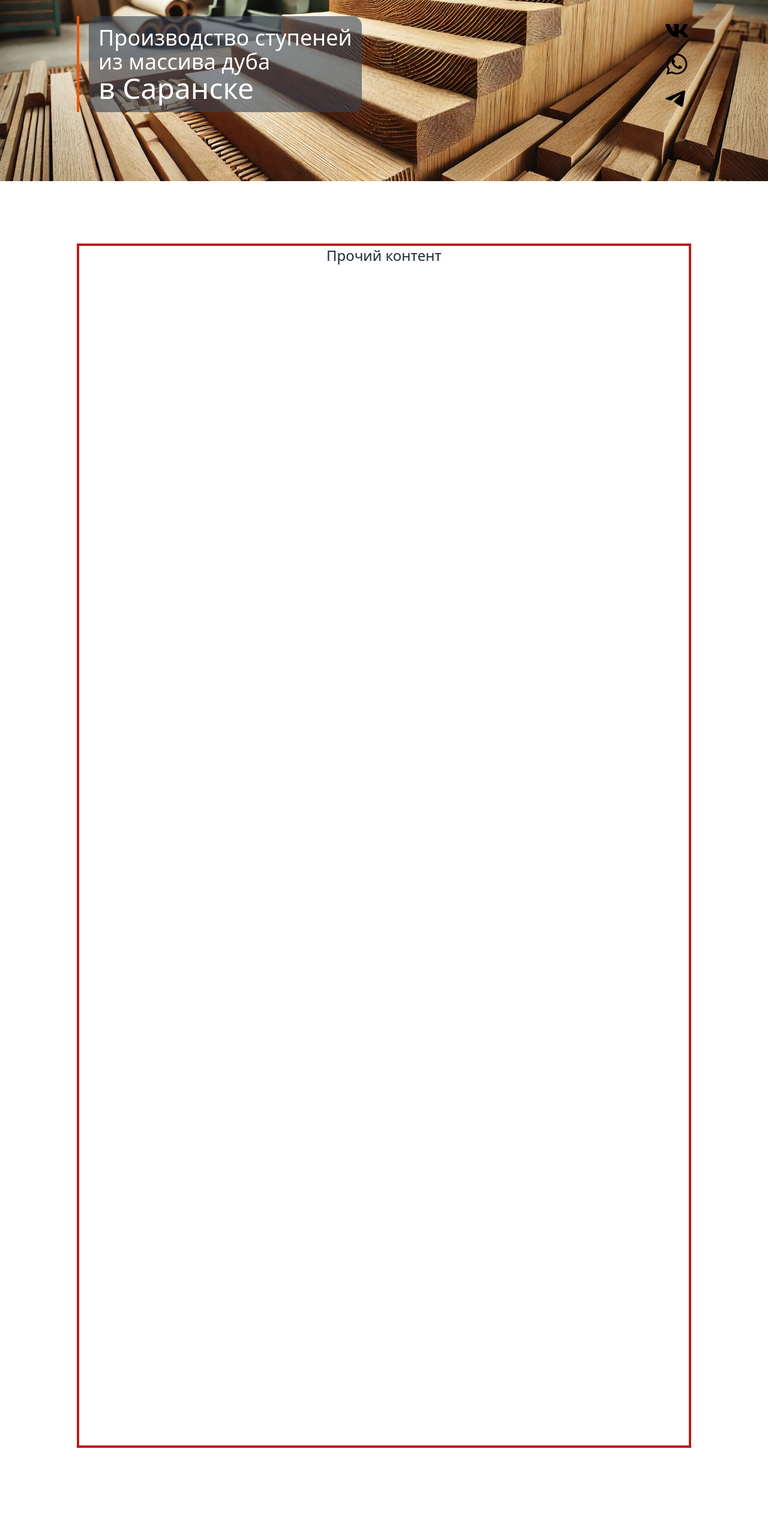
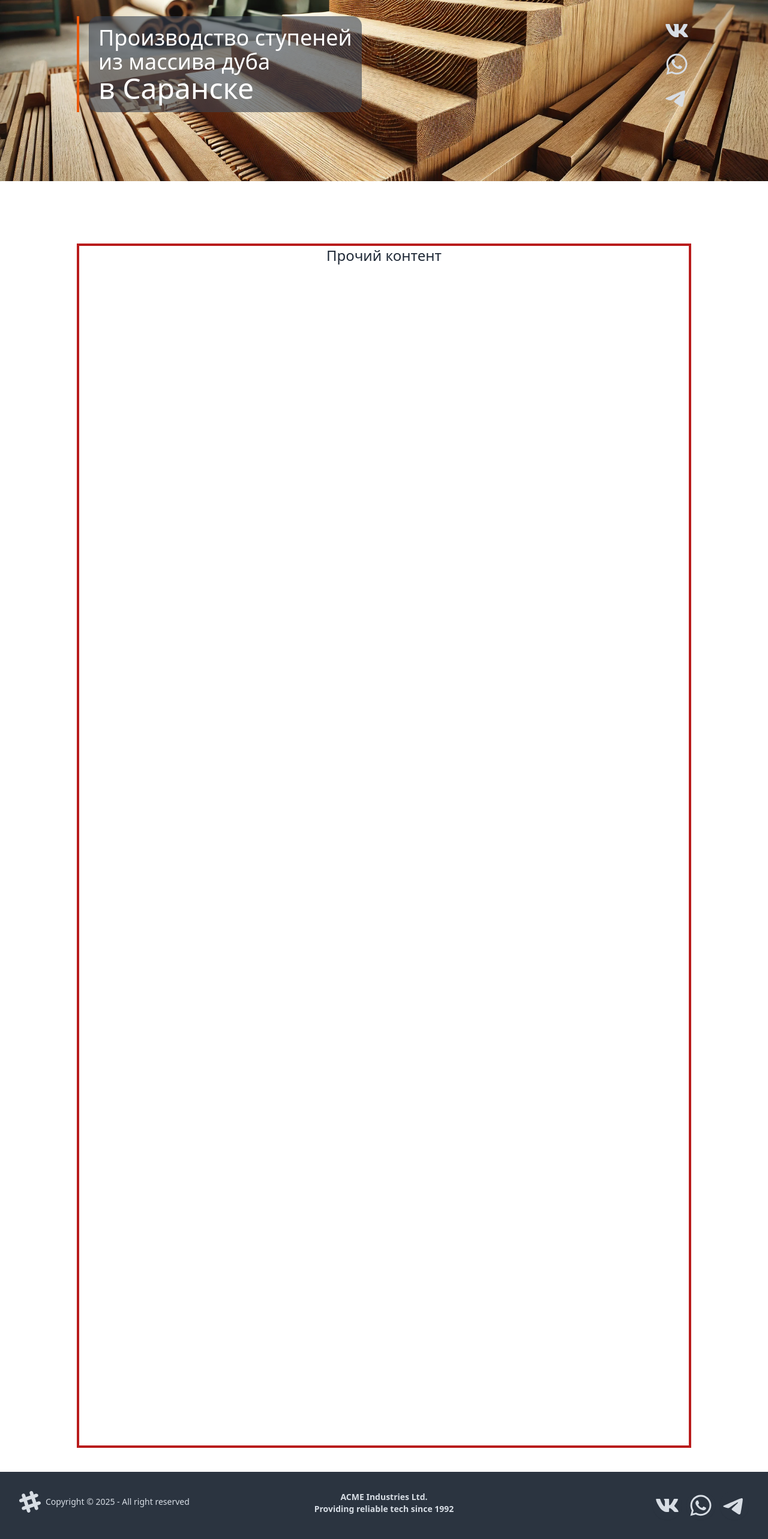
Before and after one commit to HabArt1978/victoria-steps, a Next.js app: page / in a window 1280 px wide. Shown: the part 190-2756 px from the top of the page at 60% size. Before the commit the page ends 2604 px from the top, so only its background shows below. Built offline with nearby package versions, Linux system fonts and the light colour scheme.

Commit message:
4 - added Footer component.  - destructuring of social media links.

```diff
--- a/src/app/layout.tsx
+++ b/src/app/layout.tsx
@@ -1,3 +1,4 @@
+import TheFooter from '@/components/TheFooter/TheFooter'
 import TheHeader from '@/components/TheHeader/TheHeader'
 import type { Metadata } from 'next'
 import { Geist, Geist_Mono, Roboto } from 'next/font/google'
@@ -40,6 +41,8 @@
         <TheHeader />
 
         <main className="w-full">{children}</main>
+
+        <TheFooter />
       </body>
     </html>
   )
--- a/src/components/Introduction/Introduction.tsx
+++ b/src/components/Introduction/Introduction.tsx
@@ -1,8 +1,7 @@
 import introductionImage from '@/assets/images/introduction.webp'
 import Image from 'next/image'
 import type { JSX } from 'react'
-import { FaVk, FaWhatsapp } from 'react-icons/fa'
-import { RiTelegram2Fill } from 'react-icons/ri'
+import Social from '../Social/Social'
 
 const Introduction = (): JSX.Element => {
   return (
@@ -19,7 +18,7 @@
         fill
       />
 
-      <div className="absolute left-[10%] top-[45%] flex w-[80%] justify-between rounded-3xl text-4xl text-white">
+      <div className="absolute left-[10%] top-[45%] flex w-[80%] flex-row justify-between rounded-3xl text-4xl text-white">
         <div className="border-l-4 border-orange-600 lg:flex-row">
           <div className="card ml-4 rounded-box bg-[rgba(55,65,81,0.6)]">
             <h1 className="mx-auto p-4 text-4xl text-white">
@@ -30,23 +29,10 @@
           </div>
         </div>
 
-        <div className="flex flex-col justify-between">
-          <button className="btn btn-circle m-0 border-none bg-transparent p-0 hover:scale-110 hover:bg-transparent">
-            <FaVk className="h-10 w-10 text-black hover:scale-110 hover:text-blue-500" />
-          </button>
-
-          <button className="btn btn-circle m-0 border-none bg-transparent p-0 hover:scale-110 hover:bg-transparent">
-            <FaWhatsapp className="h-10 w-10 text-black hover:scale-110 hover:text-green-600" />
-          </button>
-
-          <button className="btn btn-circle m-0 border-none bg-transparent p-0 hover:scale-110 hover:bg-transparent">
-            <RiTelegram2Fill className="h-10 w-10 text-black hover:scale-110 hover:text-blue-600" />
-          </button>
-        </div>
+        <Social position="vertical" />
       </div>
     </header>
   )
 }
 
 export default Introduction
-// bg-[rgba(250,250,250,0.8)]
--- /dev/null
+++ b/src/components/Social/Social.tsx
@@ -0,0 +1,36 @@
+import Link from 'next/link'
+import type { JSX } from 'react'
+import { FaVk, FaWhatsapp } from 'react-icons/fa'
+import { RiTelegram2Fill } from 'react-icons/ri'
+import type { Position } from './types'
+
+const Social = ({ position }: Position): JSX.Element => {
+  return (
+    <div
+      className={`flex ${position === 'horizontal' ? 'flex-row justify-self-end' : 'flex-col'} justify-between`}
+    >
+      <Link
+        href="#"
+        className="btn btn-circle m-0 border-none bg-transparent p-0 text-neutral-content hover:scale-110 hover:bg-transparent"
+      >
+        <FaVk className="h-10 w-10 hover:scale-110 hover:text-blue-500" />
+      </Link>
+
+      <Link
+        href="#"
+        className="btn btn-circle m-0 border-none bg-transparent p-0 hover:scale-110 hover:bg-transparent"
+      >
+        <FaWhatsapp className="h-10 w-10 text-neutral-content hover:scale-110 hover:text-green-600" />
+      </Link>
+
+      <Link
+        href="#"
+        className="btn btn-circle m-0 border-none bg-transparent p-0 hover:scale-110 hover:bg-transparent"
+      >
+        <RiTelegram2Fill className="h-10 w-10 text-neutral-content hover:scale-110 hover:text-blue-600" />
+      </Link>
+    </div>
+  )
+}
+
+export default Social
--- /dev/null
+++ b/src/components/Social/types.ts
@@ -0,0 +1,3 @@
+export interface Position {
+  position: 'horizontal' | 'vertical'
+}
--- /dev/null
+++ b/src/components/TheFooter/TheFooter.tsx
@@ -0,0 +1,35 @@
+import type { JSX } from 'react'
+import Social from '../Social/Social'
+
+const TheFooter = (): JSX.Element => {
+  return (
+    <footer className="footer mt-10 grid grid-cols-3 gap-4 bg-neutral p-8 text-neutral-content">
+      <aside className="33vw grid-flow-col items-center">
+        <svg
+          width="36"
+          height="36"
+          viewBox="0 0 24 24"
+          xmlns="http://www.w3.org/2000/svg"
+          fillRule="evenodd"
+          clipRule="evenodd"
+          className="fill-current"
+        >
+          <path d="M22.672 15.226l-2.432.811.841 2.515c.33 1.019-.209 2.127-1.23 2.456-1.15.325-2.148-.321-2.463-1.226l-.84-2.518-5.013 1.677.84 2.517c.391 1.203-.434 2.542-1.831 2.542-.88 0-1.601-.564-1.86-1.314l-.842-2.516-2.431.809c-1.135.328-2.145-.317-2.463-1.229-.329-1.018.211-2.127 1.231-2.456l2.432-.809-1.621-4.823-2.432.808c-1.355.384-2.558-.59-2.558-1.839 0-.817.509-1.582 1.327-1.846l2.433-.809-.842-2.515c-.33-1.02.211-2.129 1.232-2.458 1.02-.329 2.13.209 2.461 1.229l.842 2.515 5.011-1.677-.839-2.517c-.403-1.238.484-2.553 1.843-2.553.819 0 1.585.509 1.85 1.326l.841 2.517 2.431-.81c1.02-.33 2.131.211 2.461 1.229.332 1.018-.21 2.126-1.23 2.456l-2.433.809 1.622 4.823 2.433-.809c1.242-.401 2.557.484 2.557 1.838 0 .819-.51 1.583-1.328 1.847m-8.992-6.428l-5.01 1.675 1.619 4.828 5.011-1.674-1.62-4.829z"></path>
+        </svg>
+        <p>Copyright © {new Date().getFullYear()} - All right reserved</p>
+      </aside>
+
+      <aside className="33vw mx-auto text-center">
+        <p className="font-bold">
+          ACME Industries Ltd.
+          <br />
+          Providing reliable tech since 1992
+        </p>
+      </aside>
+
+      <Social position="horizontal" />
+    </footer>
+  )
+}
+
+export default TheFooter
--- a/src/components/TheHeader/HeaderNavigation/HeaderNavigation.tsx
+++ b/src/components/TheHeader/HeaderNavigation/HeaderNavigation.tsx
@@ -1,6 +1,6 @@
 'use client'
 
-import type { NavBarLink } from '@/library/routesAndLinks/types'
+import type { NavBarLink } from '@/library/routeAndLinkData/types'
 import Link from 'next/link'
 import { usePathname } from 'next/navigation'
 import type { JSX } from 'react'
--- a/src/components/TheHeader/TheHeader.tsx
+++ b/src/components/TheHeader/TheHeader.tsx
@@ -1,4 +1,4 @@
-import { navBarLinks } from '@/library/routesAndLinks/routesAndLinks'
+import { navBarLinks } from '@/library/routeAndLinkData/routeAndLinkData'
 import Link from 'next/link'
 import type { JSX } from 'react'
 import { FiMenu } from 'react-icons/fi'
```
Also changed, not shown: src/library/routeAndLinkData/routeAndLinkData.ts (renamed from src/library/routesAndLinks/routesAndLinks.ts), src/library/routeAndLinkData/types.ts (renamed from src/library/routesAndLinks/types.ts).
